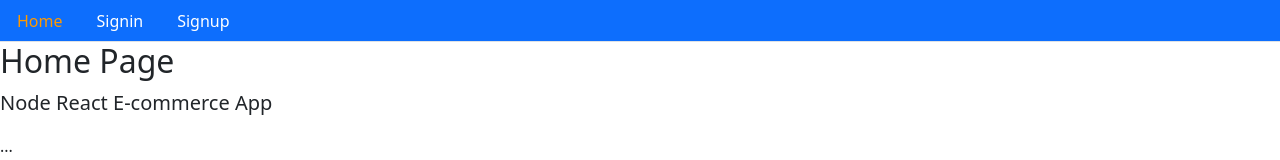
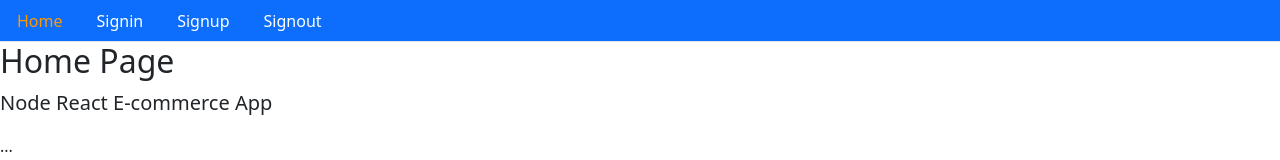
Before and after one commit to HtetOoNaing/ecommerce-udemy-react-hook, a React (Create React App) app: page / in a window 1280 px wide. Shown: the top 160 px of the page. Built offline with nearby package versions, Linux system fonts and the light colour scheme; no server answers.

Commit message:
user signout

```diff
--- a/src/auth/index.js
+++ b/src/auth/index.js
@@ -36,3 +36,15 @@
 		next();
 	}
 }
+
+export const signout = (next) => {
+	if(typeof window !== 'undefined') {
+		localStorage.removeItem('jwt');
+		next();
+		return fetch(`${API}/signout`, {
+			method: 'GET',
+		}).then(response => {
+			console.log('singout', response)
+		}).catch(err => console.log(err))
+	}
+}
--- a/src/core/Menu.js
+++ b/src/core/Menu.js
@@ -1,5 +1,6 @@
 import React from 'react';
 import { Link, withRouter } from 'react-router-dom';
+import { signout } from '../auth';
 
 const isActive = (history, path) => {
 	if (history.location.pathname === path) {
@@ -21,6 +22,11 @@
 			<li className="nav-item">
 				<Link to="/signup" className="nav-link" style={isActive(history, '/signup')} >Signup</Link>
 			</li>
+			<li className="nav-item">
+				<span onClick={() => signout(() => {
+					history.push('/');
+				})} className="nav-link" style={{cursor: 'pointer', color: '#fff'}} >Signout</span>
+			</li>
 		</ul>
 	</div>
 )
```
